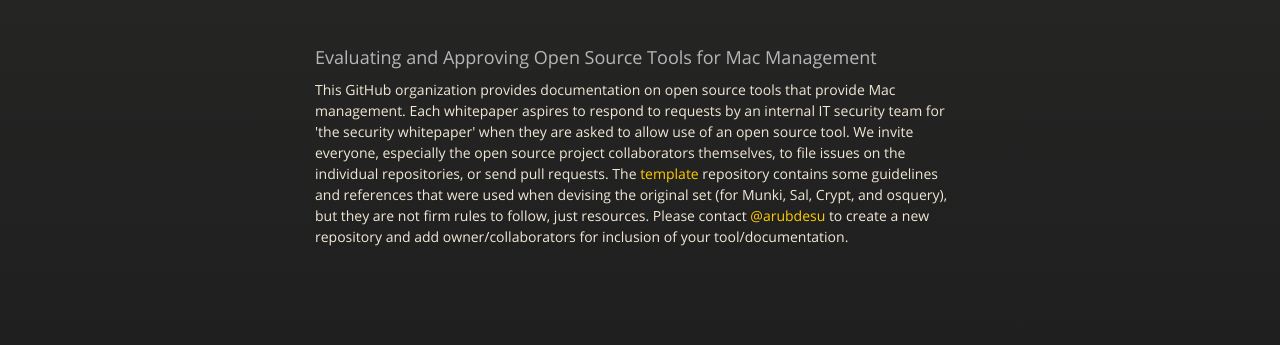
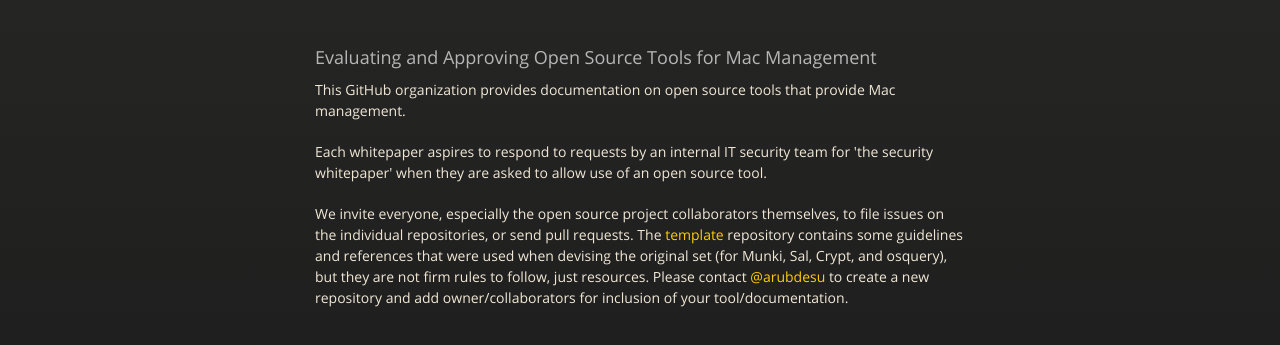
Before and after one commit to aoswhitepapers/aoswhitepapers.github.io, a plain HTML site: page index.html in a window 1280 px wide. Shown: the part 289-634 px from the top of the page. Drawn offline with nearby package versions, Linux system fonts and the light colour scheme.

Commit message:
Replace master branch with page content via GitHub

```diff
--- a/index.html
+++ b/index.html
@@ -38,7 +38,11 @@
         <h3>
 <a id="evaluating-and-approving-open-source-tools-for-mac-management" class="anchor" href="#evaluating-and-approving-open-source-tools-for-mac-management" aria-hidden="true"><span aria-hidden="true" class="octicon octicon-link"></span></a>Evaluating and Approving Open Source Tools for Mac Management</h3>
 
-<p>This GitHub organization provides documentation on open source tools that provide Mac management. Each whitepaper aspires to respond to requests by an internal IT security team for 'the security whitepaper' when they are asked to allow use of an open source tool. We invite everyone, especially the open source project collaborators themselves, to file issues on the individual repositories, or send pull requests. The <a href="https://github.com/aoswhitepapers/template">template</a> repository contains some guidelines and references that were used when devising the original set (for Munki, Sal, Crypt, and osquery), but they are not firm rules to follow, just resources. Please contact <a href="https://github.com/arubdesu" class="user-mention">@arubdesu</a> to create a new repository and add owner/collaborators for inclusion of your tool/documentation.</p>
+<p>This GitHub organization provides documentation on open source tools that provide Mac management.</p>
+
+<p>Each whitepaper aspires to respond to requests by an internal IT security team for 'the security whitepaper' when they are asked to allow use of an open source tool. </p>
+
+<p>We invite everyone, especially the open source project collaborators themselves, to file issues on the individual repositories, or send pull requests. The <a href="https://github.com/aoswhitepapers/template">template</a> repository contains some guidelines and references that were used when devising the original set (for Munki, Sal, Crypt, and osquery), but they are not firm rules to follow, just resources. Please contact <a href="https://github.com/arubdesu" class="user-mention">@arubdesu</a> to create a new repository and add owner/collaborators for inclusion of your tool/documentation.</p>
       </section>
 
     </div>
--- a/params.json
+++ b/params.json
@@ -1,6 +1,6 @@
 {
   "name": "Unofficial Apple Management Whitepapers",
   "tagline": "Whitepapers for open source tools used to manage Apple devices, primarily security compliance-focused",
-  "body": "### Evaluating and Approving Open Source Tools for Mac Management\r\n\r\nThis GitHub organization provides documentation on open source tools that provide Mac management. Each whitepaper aspires to respond to requests by an internal IT security team for 'the security whitepaper' when they are asked to allow use of an open source tool. We invite everyone, especially the open source project collaborators themselves, to file issues on the individual repositories, or send pull requests. The [template](https://github.com/aoswhitepapers/template) repository contains some guidelines and references that were used when devising the original set (for Munki, Sal, Crypt, and osquery), but they are not firm rules to follow, just resources. Please contact @arubdesu to create a new repository and add owner/collaborators for inclusion of your tool/documentation.",
+  "body": "### Evaluating and Approving Open Source Tools for Mac Management\r\n\r\nThis GitHub organization provides documentation on open source tools that provide Mac management.\r\n\r\nEach whitepaper aspires to respond to requests by an internal IT security team for 'the security whitepaper' when they are asked to allow use of an open source tool. \r\n\r\nWe invite everyone, especially the open source project collaborators themselves, to file issues on the individual repositories, or send pull requests. The [template](https://github.com/aoswhitepapers/template) repository contains some guidelines and references that were used when devising the original set (for Munki, Sal, Crypt, and osquery), but they are not firm rules to follow, just resources. Please contact @arubdesu to create a new repository and add owner/collaborators for inclusion of your tool/documentation.",
   "note": "Don't delete this file! It's used internally to help with page regeneration."
 }
```
